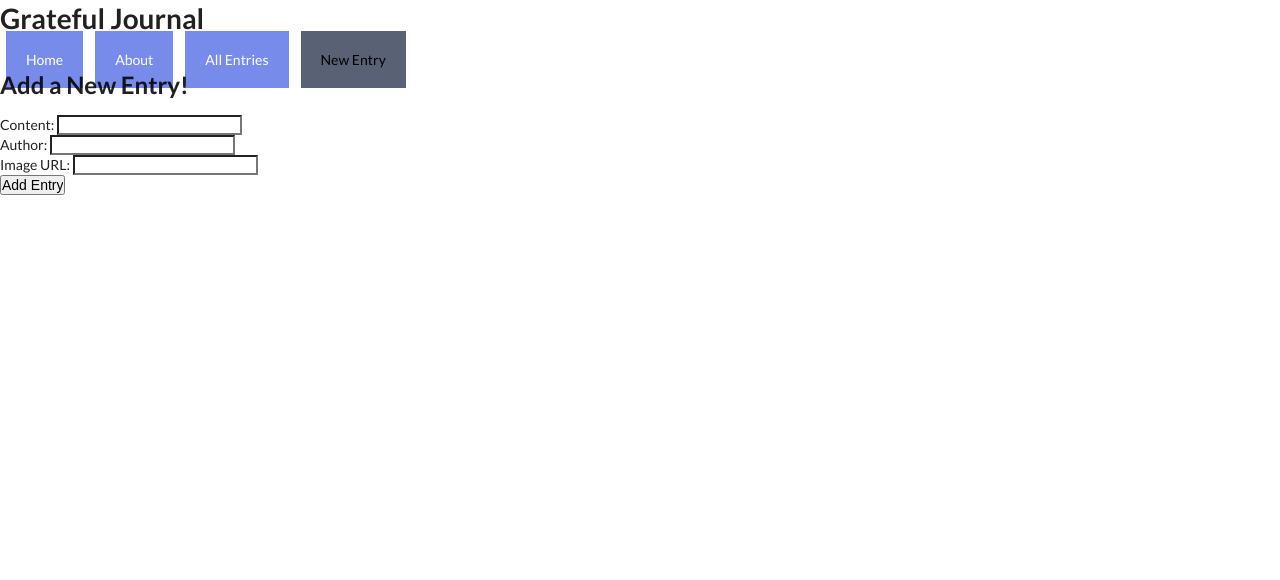
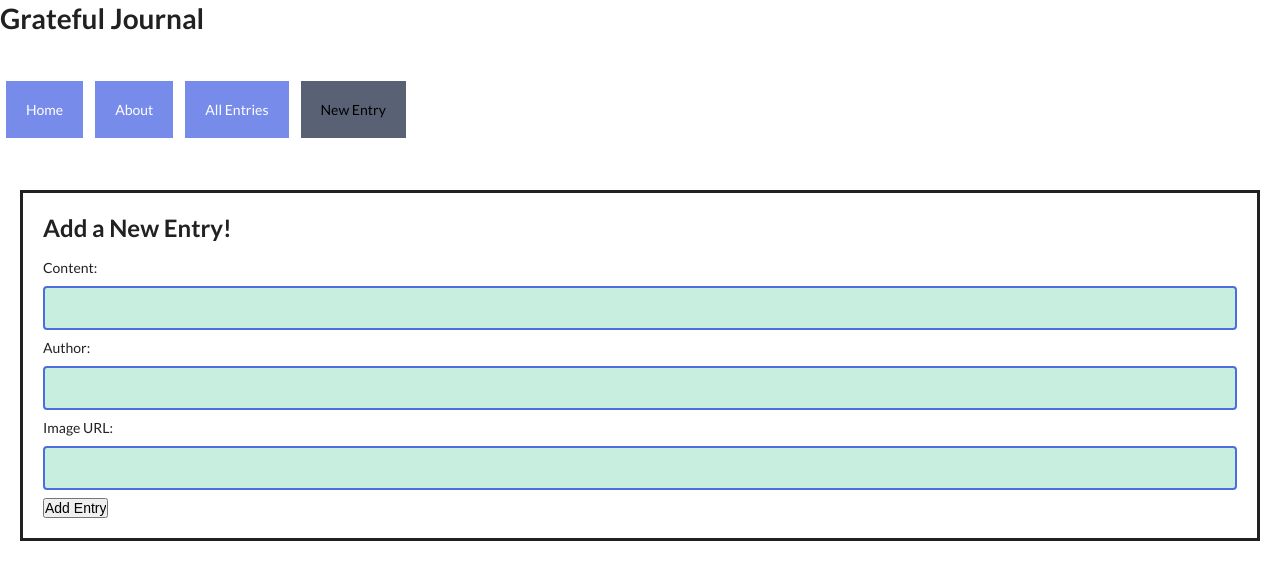
Before and after one commit to kevinptx/grateful, a React (Create React App) app in the folder grateful-client/: page /entries/new in a window 1280 px wide. Shown: the top 580 px of the page. Built offline with nearby package versions, Linux system fonts and the light colour scheme.

Commit message:
add simple css styling

```diff
--- a/grateful-client/src/App.js
+++ b/grateful-client/src/App.js
@@ -26,4 +26,5 @@ const App = () => {
     </Router>
   );
 };
+
 export default App;
--- a/grateful-client/src/components/Navbar.js
+++ b/grateful-client/src/components/Navbar.js
@@ -1,6 +1,5 @@
 import React from "react";
 import { NavLink } from "react-router-dom";
-// import styled from "styled-components";
 
 const link = {
   width: "100px",
--- a/grateful-client/src/css/App.css
+++ b/grateful-client/src/css/App.css
@@ -20,3 +20,27 @@ body {
   color: #666;
   background-color: #dadee838;
 }
+
+.EntryCard {
+  margin: 20px;
+  border-style: solid;
+}
+
+input[type="text"] {
+  width: 100%;
+  padding: 12px 20px;
+  margin: 8px 0;
+  box-sizing: border-box;
+  border: 2px solid rgb(75, 109, 223);
+  border-radius: 4px;
+  background-color: #c8eee0;
+  color: rgb(41, 83, 135);
+}
+
+.navbar {
+  padding: 50px 0px 50px 0px;
+}
+
+.EntryCard {
+  padding: 20px;
+}
```
